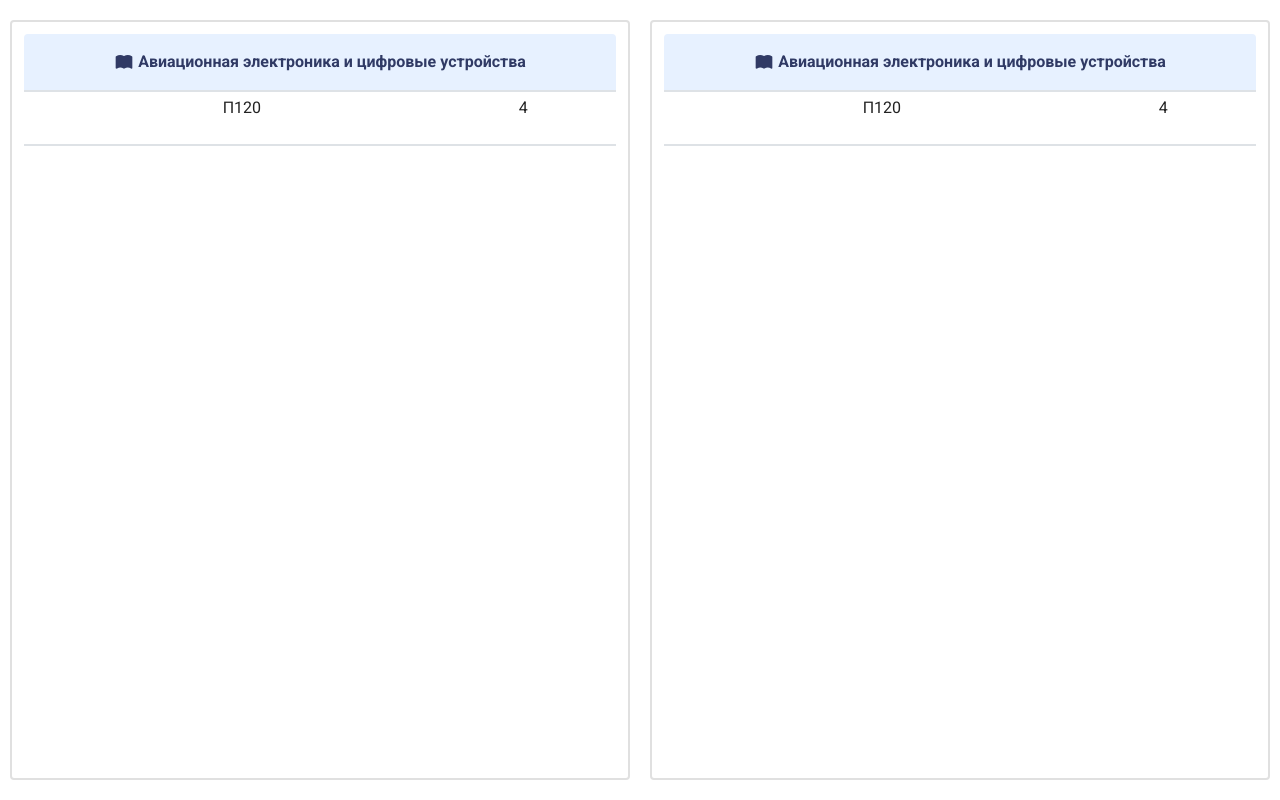
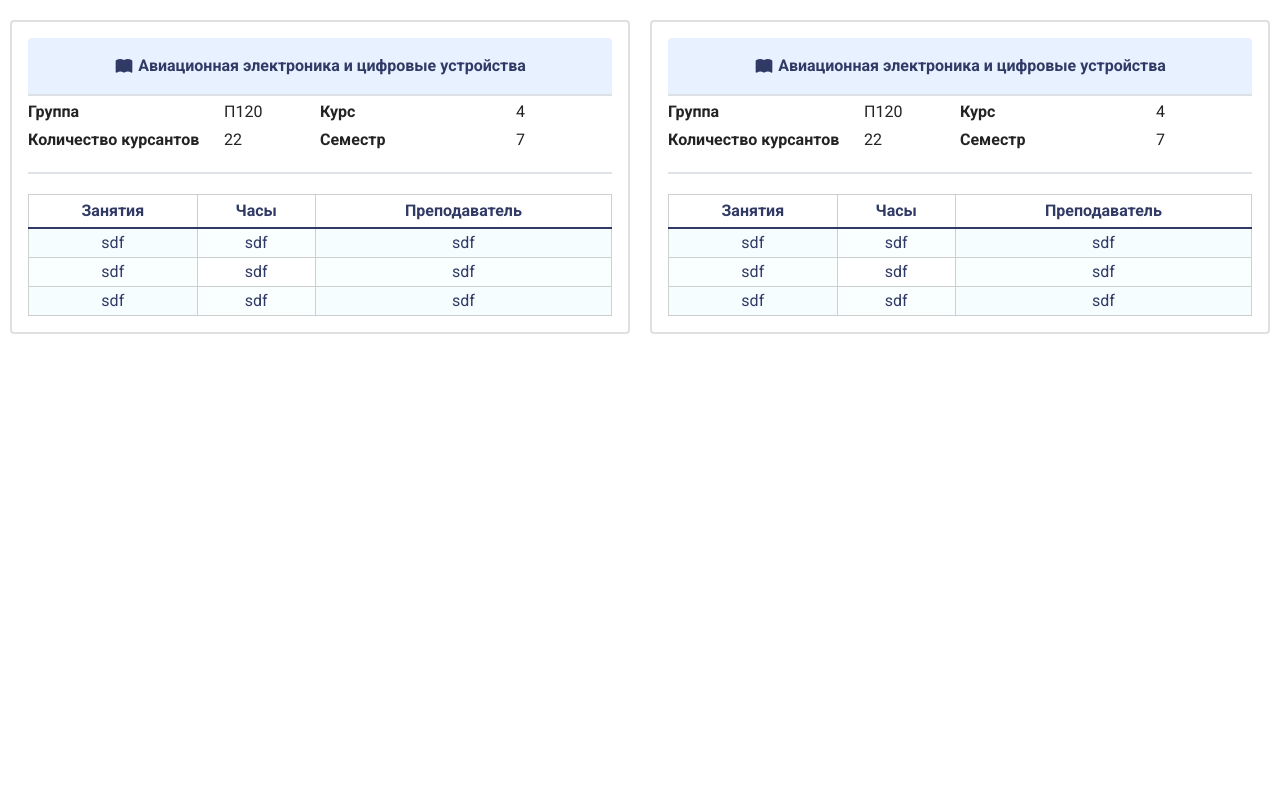
Before and after one commit to soloVlad/education-tracking, a React (Vite) app: page / in a window 1280 px wide. Built offline with nearby package versions, Linux system fonts and the light colour scheme.

Commit message:
feat: add basic table with styles

```diff
--- a/src/components/Card/index.jsx
+++ b/src/components/Card/index.jsx
@@ -1,6 +1,6 @@
 import { IconBookFilled } from '@tabler/icons-react';
 
-import Info from '@components/Info';
+import { Info, DetailsTable } from '@components';
 
 import classes from './index.module.scss';
 
@@ -15,6 +15,7 @@ const obj = {
   "laboratoryHours": "10",
   "practicHours": "0",
   "seminarHours": "0",
+
   "exam": true,
   "offset": false,
   "additionalInfo": "Пары кроме субботы",
@@ -48,9 +49,11 @@ const Card = () => {
       <Info
         group={obj.groupName}
         course={obj.course}
-        amountOfStudents={obj.amountOfStudents}
-        semestr={obj.semester}
+        amountOfStudents={obj.studentsNumber}
+        semester={obj.semestr}
       />
+
+      <DetailsTable />
     </div>
   )
 }
--- a/src/components/Card/index.module.scss
+++ b/src/components/Card/index.module.scss
@@ -2,8 +2,9 @@
 
 .card {
   width: 100%;
+  height: fit-content;
   max-width: 700px;
-  padding: 12px;
+  padding: 16px;
   border: solid 2px $shadow-gray;
   border-radius: $radius;
 
--- /dev/null
+++ b/src/components/DetailsTable/index.jsx
@@ -0,0 +1,37 @@
+import classes from './index.module.scss';
+
+const DetailsTable = () => {
+  return (
+    <table className={classes.table}>
+      <thead>
+        <tr>
+          <th>Занятия</th>
+          <th>Часы</th>
+          <th>Преподаватель</th>
+        </tr>
+      </thead>
+
+      <tbody>
+        <tr>
+          <td>sdf</td>
+          <td>sdf</td>
+          <td>sdf</td>
+        </tr>
+
+        <tr>
+          <td>sdf</td>
+          <td>sdf</td>
+          <td>sdf</td>
+        </tr>
+
+        <tr>
+          <td>sdf</td>
+          <td>sdf</td>
+          <td>sdf</td>
+        </tr>
+      </tbody>
+    </table>
+  )
+}
+
+export default DetailsTable;
--- /dev/null
+++ b/src/components/DetailsTable/index.module.scss
@@ -0,0 +1,49 @@
+@import '@scss/variables';
+
+.table {
+  margin-top: 20px;
+  width: 100%;
+
+  border-collapse: collapse;
+
+  text-align: center;
+
+  &,
+  th,
+  td {
+    border: 1px solid $border-gray;
+  }
+
+  th {
+    padding: 4px;
+    border-bottom: 2px solid $dark-blue;
+  }
+
+  td {
+    padding: 2px;
+  }
+
+  tbody {
+    tr {
+      &:nth-of-type(2n + 1) {
+        td:nth-of-type(2n + 1) {
+          background-color: $primary-white;
+        }
+
+        td:nth-of-type(2n) {
+          background-color: $secondary-white;
+        }
+      }
+
+      &:nth-of-type(2n) {
+        td:nth-of-type(2n + 1) {
+          background-color: $secondary-white;
+        }
+
+        td:nth-of-type(2n) {
+          background-color: $white;
+        }
+      }
+    }
+  }
+}
--- a/src/components/Info/index.jsx
+++ b/src/components/Info/index.jsx
@@ -1,21 +1,23 @@
 import classes from './index.module.scss';
 
-const InfoLine = ({ key, value }) => {
+const InfoLine = ({ title, value }) => {
   return (
     <div className={classes.info}>
-      <b>{key}</b>
+      <b>{title}</b>
       <p>{value}</p>
     </div>
   )
 }
 
 const Info = ({ group, course, amountOfStudents, semester }) => {
+  console.log(group);
+
   return (
     <div className={classes.infoWrapper}>
-      <InfoLine key='Группа' value={group} />
-      <InfoLine key='Курс' value={course} />
-      <InfoLine key='Количество курсантов' value={amountOfStudents} />
-      <InfoLine key='Семестр' value={semester} />
+      <InfoLine title='Группа' value={group} />
+      <InfoLine title='Курс' value={course} />
+      <InfoLine title='Количество курсантов' value={amountOfStudents} />
+      <InfoLine title='Семестр' value={semester} />
     </div>
   )
 }
--- a/src/components/index.js
+++ b/src/components/index.js
@@ -1,2 +1,3 @@
 export { default as Card } from './Card';
+export { default as DetailsTable } from './DetailsTable';
 export { default as Info } from './Info';
```
